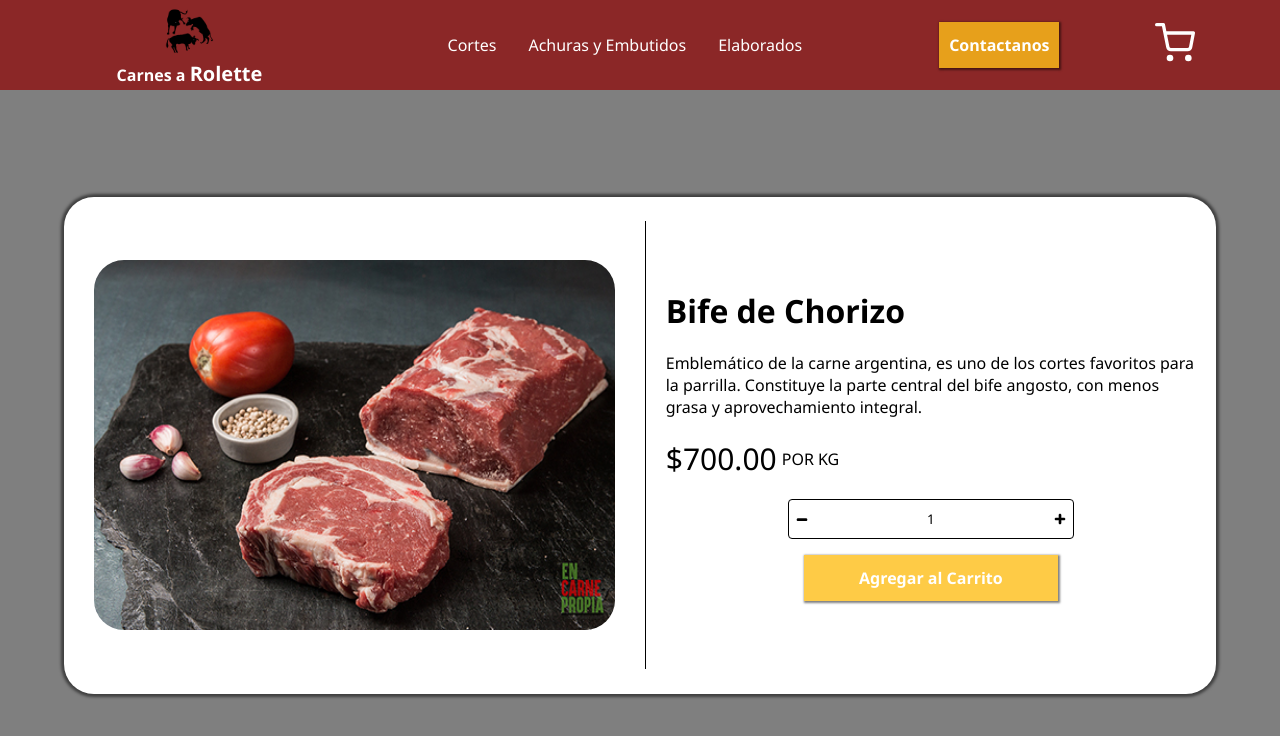
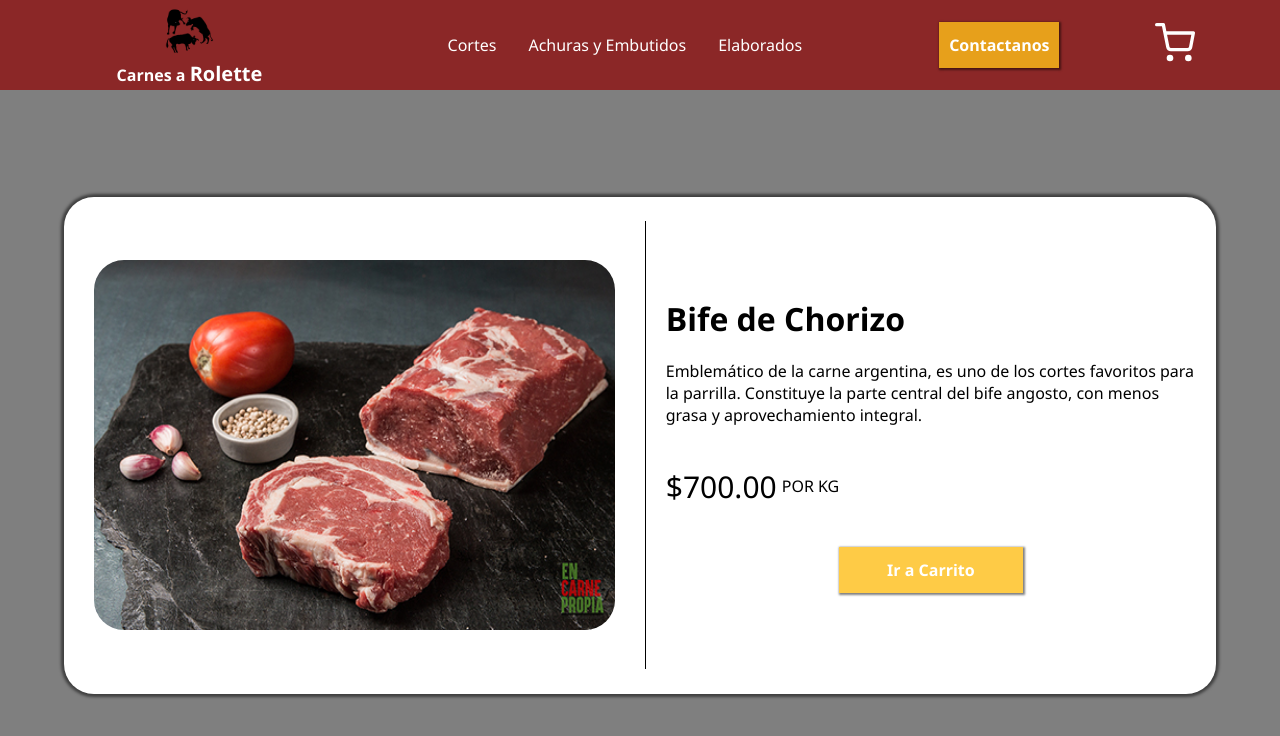
Before and after one commit to juanFranRom/romano-juan, a React (Create React App) app: page /detail/1 in a window 1280 px wide. Both pictures are taken after a click on the button "Agregar al Carrito". Shown: the top 736 px of the page. Built offline with nearby package versions, Linux system fonts and the light colour scheme.

Commit message:
Feature-Sincronizar Counter

```diff
--- a/src/App.js
+++ b/src/App.js
@@ -6,6 +6,7 @@ import GlobalStyle from "./GlobalStyles";
 import Cart from './components/Cart'
 import ItemListContainer from "./components/ItemListContainer";
 import ItemDetailContainer from "./components/ItemDetailContainer";
+import { CartContext } from './context/CartContext'
 
 function App() {
   const [desplegado, setDesplegado] = useState(false)
@@ -13,11 +14,11 @@ function App() {
   const handleDesplegado = () => { setDesplegado(!desplegado) }
   return (
     <>
+      <CartContext.Provider value={null}>
         <BrowserRouter>
           <GlobalStyle/>
           <NavBar handle={ handleDesplegado }/>
           <SideBar value={ desplegado } handle={ handleDesplegado }/>
-
           <Switch>
             <Route exact path="/">
               <ItemListContainer/>
@@ -33,6 +34,7 @@ function App() {
             </Route>
           </Switch>
         </BrowserRouter>
+      </CartContext.Provider>
     </>
   );
 }
--- a/src/components/Count/index.js
+++ b/src/components/Count/index.js
@@ -8,7 +8,7 @@ import{
 import ErrorMessage from '../ErrorMessage'
 import Button from '../Button'
 
-const Count = ({ item, initial = 1}) => {
+const Count = ({ item, initial = 1, onAdd}) => {
     const [count, setCount] = useState(initial)
     const [error, setError] = useState(false)
 
@@ -44,7 +44,7 @@ const Count = ({ item, initial = 1}) => {
             {
                 error && <ErrorMessage text="No hay suficiente stock"/>
             }
-            <Button text="Agregar al Carrito" onAdd={(count, item) => alert(`¡Se agrego ${count} ${item} a su carrito!`)}/>
+            <Button text="Agregar al Carrito" onAdd={() => onAdd(item, count)}/>
         </CountWrapper>
     )
 }
--- a/src/components/ItemDetail/elements.js
+++ b/src/components/ItemDetail/elements.js
@@ -1,4 +1,5 @@
 import styled from "styled-components"
+import { Link } from "react-router-dom"
 
 export const DetailContainer = styled.div`
     width: 90%;
@@ -40,10 +41,10 @@ export const ImgContainer = styled.div`
 export const Detail = styled.div`
     width: 100%;
     height: 100%;
-    padding: 20px;
+    padding: 90px 20px;
     display: flex;
     flex-direction: column;
-    justify-content: center;
+    justify-content: space-around;
     align-items: center;
 
     & p{
@@ -55,6 +56,18 @@ export const Detail = styled.div`
     & h1{
         width: 100%;
         text-align: start;
+    }
+
+    @media screen and (max-width: 768px){
+        padding: 20px;
+
+        & p{
+            margin-top: 10px;
+        }
+
+        h1 {
+            font-size: 1em;
+        }
     }
 `
 
@@ -69,10 +82,18 @@ export const Precio = styled.div`
         font-size: 30px;
         font-weight: 400;
     }
+
+    @media screen and (max-width: 768px){
+        margin: 5px 0;
+        gap: 5px;
+        font-size: 20px;
+        font-weight: 300;
+    }
 `
 
 export const CountWrapper = styled.div`
     width: 60%;
+    text-align: center;
 
     @media screen and (max-width: 768px){
         width: 70%;
@@ -89,3 +110,26 @@ export const Linea = styled.div`
         height: 0;
     }
 `
+
+export const CartLink = styled(Link)`
+    text-decoration: none;
+    background-color: rgb(254,191,24,0.8);
+    padding: 12px 48px;
+    border: none;
+    outline: none;
+    box-shadow: 1px 1px 2px 1px rgba(0, 0, 0, 0.5);
+    transition: 0.3s;
+    color: white;
+    font-weight: 600;
+    font-size: 16px;
+    align-self: center;
+
+    &:hover{
+        color: rgb(139, 39, 39);
+        transform: translateY(-1px);
+    }
+`
+
+export const Descripcion = styled.div`
+    width: 100%;
+`
--- a/src/components/ItemDetail/index.js
+++ b/src/components/ItemDetail/index.js
@@ -1,14 +1,24 @@
+import { useState } from "react"
 import {
     DetailContainer,
     ImgContainer,
     Detail,
     Precio,
     CountWrapper,
-    Linea
+    Linea,
+    CartLink,
+    Descripcion
 } from "./elements"
 import Count from '../Count'
 
 const ItemDetail = ({ item }) => {
+    const [compra, setCompra] = useState(null)
+
+    const handleCompra = (item, cantidad) => {
+        setCompra({item: item, cantidad: cantidad})
+    }
+
+    console.log(compra);
     return (
         <DetailContainer>
             <ImgContainer>
@@ -16,14 +26,22 @@ const ItemDetail = ({ item }) => {
             </ImgContainer>
             <Linea/>
             <Detail>
-                <h1>{item.name}</h1>
-                <p>{item.detail}</p>
+                <Descripcion>
+                    <h1>{item.name}</h1>
+                    <p>{item.detail}</p>
+                </Descripcion>
                 <Precio>
                     <span className="precio">{`$${item.price}`}</span><span className="kg">POR KG</span>
                 </Precio>
-                <CountWrapper>
-                    <Count item={item}/>
-                </CountWrapper>
+                    {
+                        compra
+                        ?
+                            <CartLink to="/cart">Ir a Carrito</CartLink>
+                        :
+                            <CountWrapper>
+                                <Count item={item} onAdd={handleCompra}/>
+                            </CountWrapper>
+                    }
             </Detail>
         </DetailContainer>
     )
--- /dev/null
+++ b/src/context/CartContext.js
@@ -0,0 +1,3 @@
+import { createContext } from 'react'
+
+export const CartContext = createContext([])
```
Also changed, not shown: 1 other file (tests, documents, lock files or other folders). Lines whose indentation alone changed are shown as unchanged.
